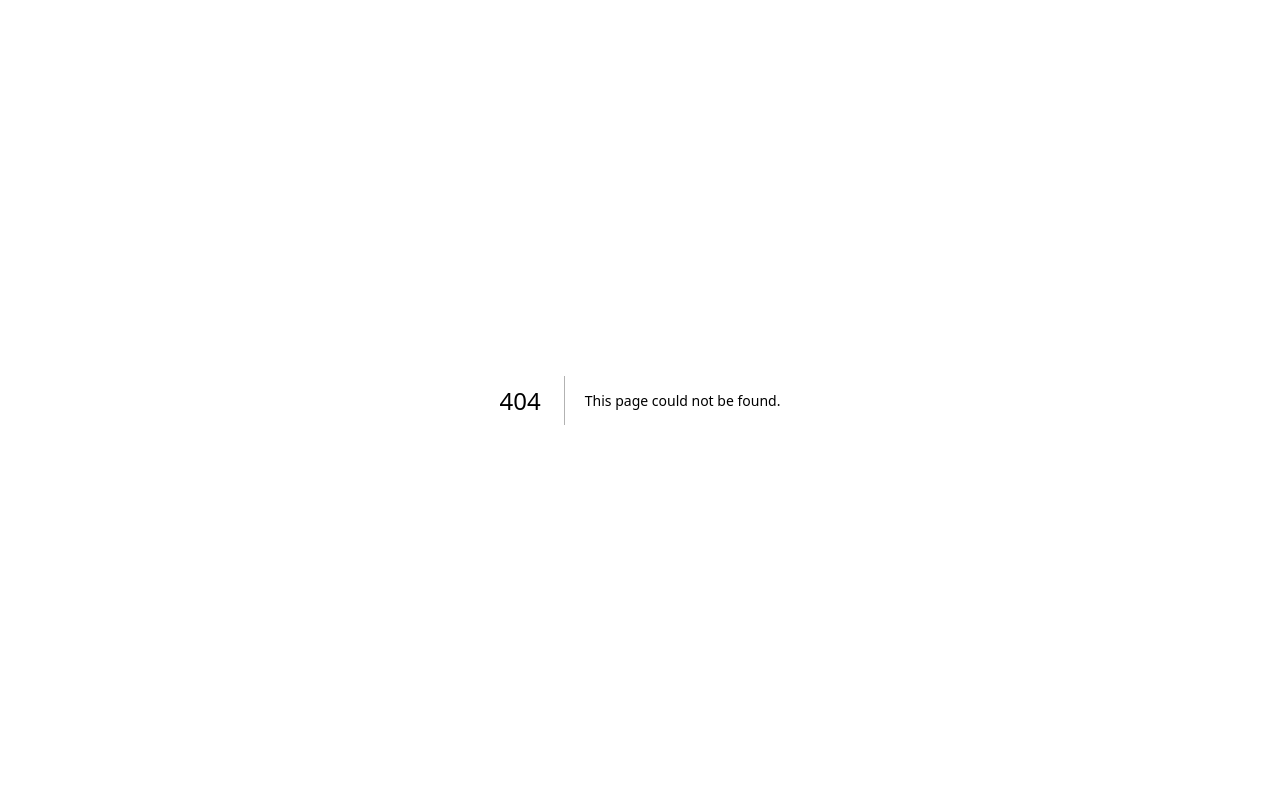
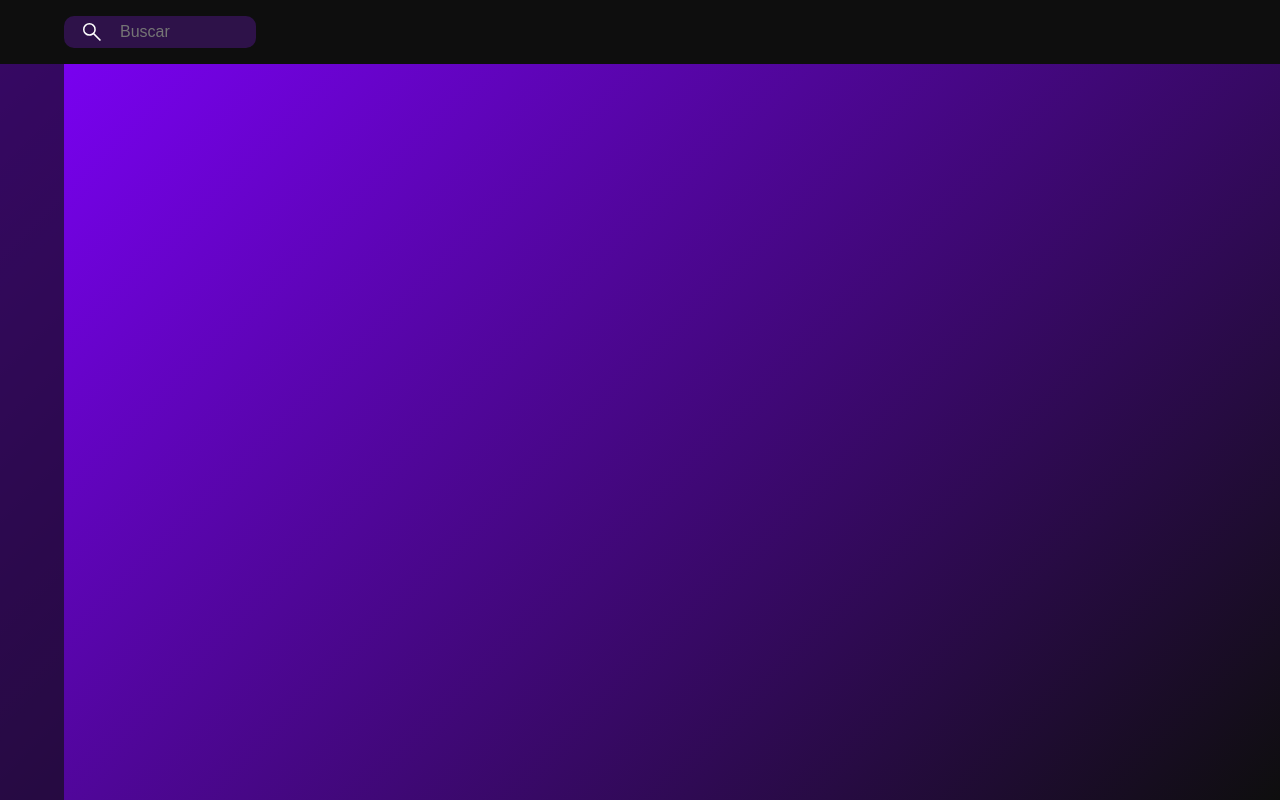
Before and after one commit to Ne0MM/colab-test-v2, a Next.js app: page /play in a window 1280 px wide. Before the commit this address had no page. Built offline with nearby package versions, Linux system fonts and the light colour scheme.

Commit message:
GamePageAndSearchBar

```diff
--- /dev/null
+++ b/src/pages/play.js
@@ -0,0 +1,88 @@
+import { useState, useRef } from 'react'
+import Image from 'next/image';
+import clearImg from '../images/XIcon.svg'
+import searchImg from '../images/SearchIcon.svg'
+import styles from '../styles/games.module.css'
+
+export default function play() {
+
+  const [headerSearch, setHeaderSearch] = useState("");
+  const clearShow = useRef("none");
+
+  const headerSearchHandler = (event) => {
+
+    setHeaderSearch(event.target.value);
+
+    if(event.target.value != ""){
+
+      clearShow.current = "block";
+
+    }else{
+
+      clearShow.current = "none";
+
+    }
+
+  }
+
+  const clearHeaderSearch = () => {
+
+    setHeaderSearch("");
+
+    clearShow.current = "none";
+
+  }
+
+
+  return (
+    <div className={styles.container}>
+
+      <header className={styles.header}>
+
+        <div className={styles.headerSearch}>
+
+          <Image
+            src={searchImg}
+            className={styles.searchIcon}
+          />
+
+          <input
+          value={headerSearch}
+          onChange={headerSearchHandler}
+          className={styles.headerSearchInput}
+          placeholder="Buscar"
+          />
+
+          <div
+          className={styles.inputClear}
+          onClick={clearHeaderSearch}
+          >
+
+            <Image
+              src={clearImg}
+              className={styles.clearSearch}
+              style={{
+              ["--display-clear"] : clearShow.current,
+              }}
+            />
+
+          </div>
+
+        </div>
+
+      </header>
+
+      <div className={styles.gamesSideNav}>
+
+      </div>
+
+      <section className={styles.gamesSecWrapper}>
+
+        <div className={styles.gamesSec}>
+
+        </div>
+
+      </section>
+    </div>
+  )
+}
--- a/src/styles/games.module.css
+++ b/src/styles/games.module.css
@@ -2,14 +2,86 @@
     height: 100vh;
 }
 
+.header{
+    background-color: #0e0e0e;
+    width: 100%;
+    height: 4rem;
+    position: absolute;
+    z-index: 2;
+    top: 0;
+    left: 0;
+    display: flex;
+    align-items: center;
+}
 
-.gamesHeader{
-    height: 4rem;
-    background-color: #0e0e0e;
+.headerSearch{
+    margin-left: 4rem;
+    background-color: #2e1249;
+    height: 2rem;
+    width: 12rem;
+    border-radius: 10px;
+    border: none;
+    display: flex;
+    align-items: center;
+}
+
+.headerSearchInput:focus {
+    border: none;
+    outline: none;
+}
+
+.headerSearchInput {
+    width: 100%;
+    height: 100%;
+    background-color: transparent;
+    border: none;
+    color: white;
+    padding-left: 1rem;
+    font-size: 1rem;
 }
 
 .gamesSideNav{
+    position: absolute;
     height: 100%;
+    width: 4rem;
+    padding-top: 4rem;
+    background-color: #0e0e0ea1;
+    z-index: 1;
+}
+
+.gamesSecWrapper{
+    height: 100%;
+    width: 100%;
+    background-image: linear-gradient(135deg, #8000ff, #0e0e0e);
+}
+
+.gamesSec{
+    height: 100%;
+    width: 100%;
+    padding-top: 4rem;
+    padding-left: 4rem;
+}
+
+.inputClear{
+    margin-right: 0.1rem;
     width: 2rem;
-    background-color: red;
+    height: 2rem;
 }
+
+.inputClear:hover{
+    cursor: pointer;
+}
+
+.clearSearch{
+    width: 100%;
+    height: 100%;
+    filter: invert(100%);
+    display: var(--display-clear);
+}
+
+.searchIcon{
+    width: 1.5rem;
+    height: 1.5rem;
+    margin-left: 1rem;
+    filter: invert(100%);
+}
--- a/src/styles/globals.css
+++ b/src/styles/globals.css
@@ -1,6 +1,7 @@
 *{
   margin: 0;
   padding: 0;
+  box-sizing: border-box;
 }
 
 body{
```
Also changed, not shown: src/pages/games.js (deleted, +0 -17 lines), src/images/SearchIcon.svg (added), src/images/XIcon.svg (added).
